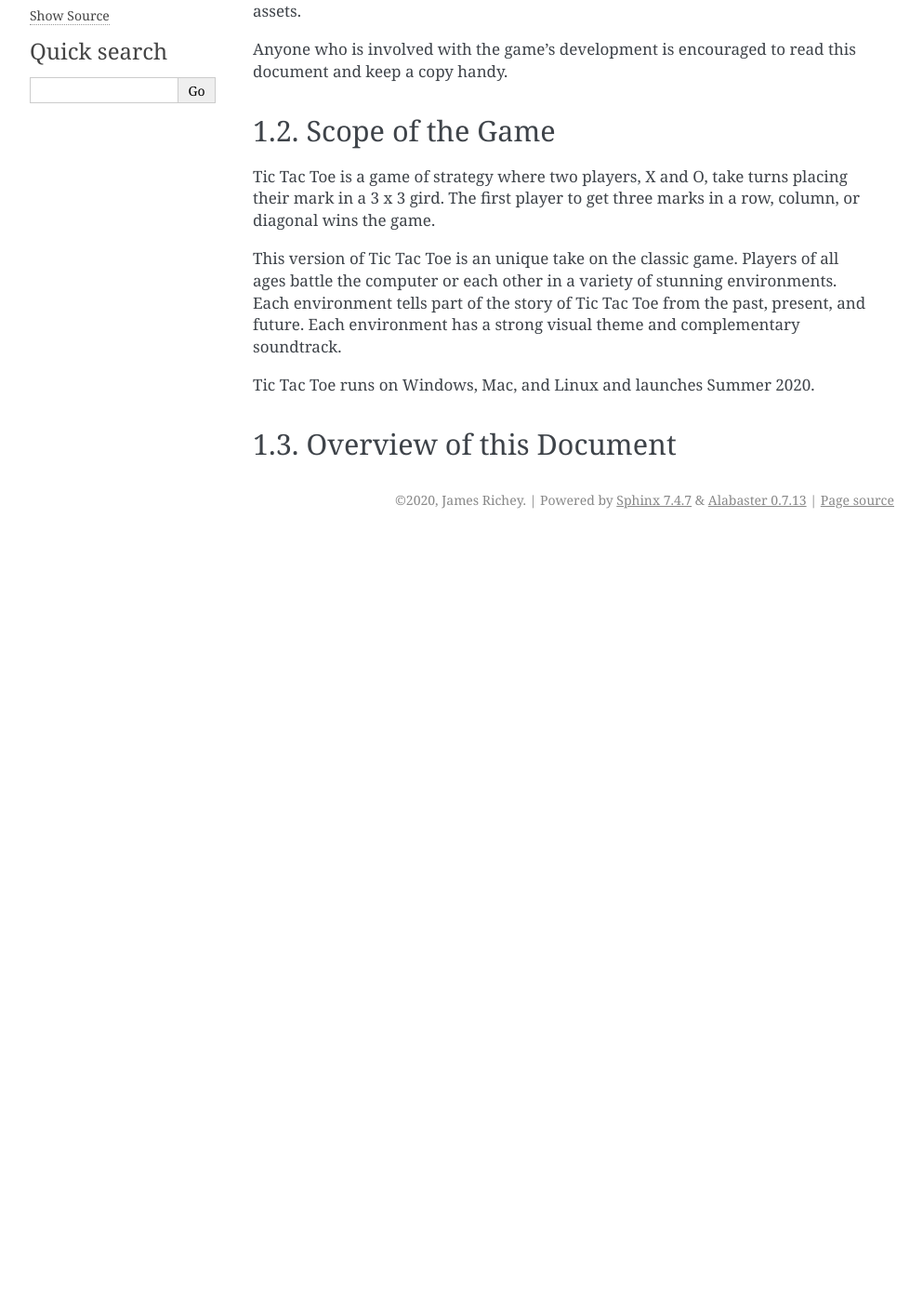
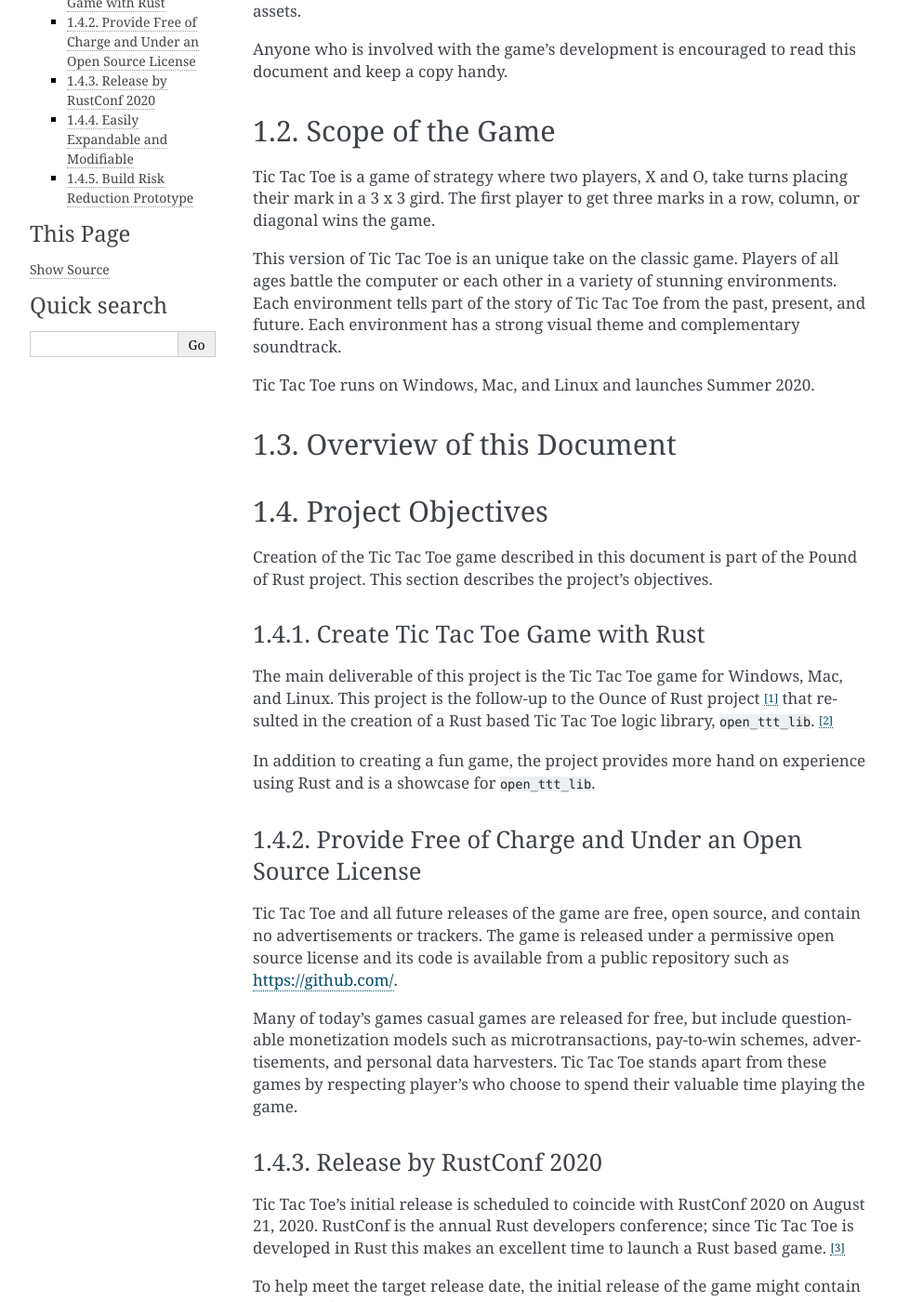
Before and after one commit to fossxo/fossxo-gdd, a Sphinx documentation site: the page built from source/introduction.rst, in a window 1280 px wide and 1400 px high, scrolled down 270 px. Shown: the whole window at 93% size, without its empty margins (148-1141 px from the left). Built offline with Sphinx 7.4.7, drawn with Linux system fonts in a browser that asks for light colours; pages that are not in the unit, such as notebooks, are missing from menus; before the commit the page ends 900 px from its top, so only the background shows below that; some of the changed text lies outside the part shown.

Commit message:
Rework document chapter organization
Chapters such as Gameplay and User Interface are placed first in the
document. A catch all "Additional Considerations" chapter is used to
hold all the small items like target platforms and license compliance.

```diff
--- a/source/overview/gameplay.rst
+++ b/source/gameplay.rst
@@ -23,7 +23,7 @@
     Examples of winning games are shown in :numref:`fig-example-wining-games`.
 
     ..  _fig-example-wining-games:
-    ..  figure:: ../img/example-wining-games.*
+    ..  figure:: img/example-wining-games.*
         :alt: Examples of winning Tic Tac Toe games.
 
         Examples of winning Tic Tac Toe games showing player X winning by getting
@@ -36,7 +36,7 @@
     Examples of cat's games are shown in :numref:`fig-example-cats-games`.
 
     ..  _fig-example-cats-games:
-    ..  figure:: ../img/example-cats-games.*
+    ..  figure:: img/example-cats-games.*
         :alt: Examples of winning Tic Tac Toe games.
 
         Examples of Tic Tac Toe games ending in a cat's game. No player managed
--- a/source/gui.rst
+++ b/source/gui.rst
@@ -200,9 +200,9 @@
 ----
 
 
-=============
-UI Flowcharts
-=============
+==============
+Menu Flowchart
+==============
 
 The
 
--- a/source/index.rst
+++ b/source/index.rst
@@ -51,10 +51,10 @@
     :numbered:
 
     introduction
-    overview/index
+    gameplay
     gui
     environments
-    license-compliance
+    misc/index
     technical-design
     glossary
     references
--- a/source/introduction.rst
+++ b/source/introduction.rst
@@ -36,3 +36,85 @@
 ..  TODO:
     Where to find everything
     See the glossary
+
+
+==================
+Project Objectives
+==================
+Creation of the Tic Tac Toe game described in this document is part of the
+Pound of Rust project. This section describes the project's objectives.
+
+
+---------------------------------
+Create Tic Tac Toe Game with Rust
+---------------------------------
+The main deliverable of this project is the Tic Tac Toe game for Windows, Mac,
+and Linux. This project is the follow-up to the Ounce of Rust project [#ounceOfRust]_
+that resulted in the creation of a Rust based Tic Tac Toe logic library,
+``open_ttt_lib``. [#openTTTlib]_
+
+In addition to creating a fun game, the project provides more hand on experience
+using Rust and is a showcase for ``open_ttt_lib``.
+
+
+-------------------------------------------------------
+Provide Free of Charge and Under an Open Source License
+-------------------------------------------------------
+Tic Tac Toe and all future releases of the game are free, open source, and
+contain no advertisements or trackers. The game is released under a permissive
+open source license and its code is available from a public repository
+such as `<https://github.com/>`__.
+
+Many of today's games casual games are released for free, but include
+questionable monetization models such as microtransactions, pay-to-win schemes,
+advertisements, and personal data harvesters. Tic Tac Toe stands apart from
+these games by respecting player's who choose to spend their valuable time
+playing the game.
+
+
+------------------------
+Release by RustConf 2020
+------------------------
+Tic Tac Toe's initial release is scheduled to coincide with RustConf 2020
+on August 21, 2020. RustConf is the annual Rust developers conference; since
+Tic Tac Toe is developed in Rust this makes an excellent time to launch a Rust
+based game. [#rustconf]_
+
+To help meet the target release date, the initial release of the game might
+contain a subset of the environments described in this document.
+
+
+--------------------------------
+Easily Expandable and Modifiable
+--------------------------------
+Playing Tic Tac Toe in a variety of environments is a large part of what sets
+this version of Tic Tac Toe apart from others. The game is designed such that
+developers can easily add new environments. This allows developers to focus
+their time and efforts creating stunning environments. Additionally, this
+lowers the barrier of entry for users who are interested in modifying the game.
+Finally, this allows quick turnaround of future releases of the game.
+
+Automated tools, guides, checklists, and detailed documentation are some ways
+that can help development speed.
+
+
+------------------------------
+Build Risk Reduction Prototype
+------------------------------
+The development team creating Tic Tac Toe is new to the Rust programming language
+and the available Rust libraries for game development. To help mitigate this
+risk, a throwaway prototype game is created early in the project that explores
+various technical aspects.
+
+Using the lessons learned from the prototype also helps the development team
+design a code base that is easily expandable and modifiable per the above
+objective.
+
+
+..  rubric:: Footnotes
+
+..  [#ounceOfRust] For details on the Ounce of Rust project see the
+        `Ounce of Rust Project Manual <https://j-richey.github.io/project-documentation/ounce-of-rust/>`__
+..  [#openTTTlib] ``open_ttt_lib`` is available at https://crates.io/crates/open_ttt_lib
+        and source code is hosted at https://github.com/j-richey/open_ttt_lib
+..  [#rustconf] For details on RustConf see their website: https://rustconf.com/
--- /dev/null
+++ b/source/misc/monetization.rst
@@ -0,0 +1,5 @@
+############
+Monetization
+############
+
+..  TODO: Free, open source, etc
```
Also changed, not shown: source/misc/future-enhancements.rst (added, +15 -0 lines), source/misc/index.rst (added, +23 -0 lines), source/overview/index.rst (deleted, +0 -34 lines), source/overview/objectives.rst (deleted, +0 -80 lines), source/misc/audience.rst (renamed from source/overview/audience.rst), source/misc/license-compliance.rst (renamed from source/license-compliance.rst), source/misc/platforms.rst (renamed from source/overview/platforms.rst), source/misc/similar-games.rst (renamed from source/overview/similar-games.rst).
